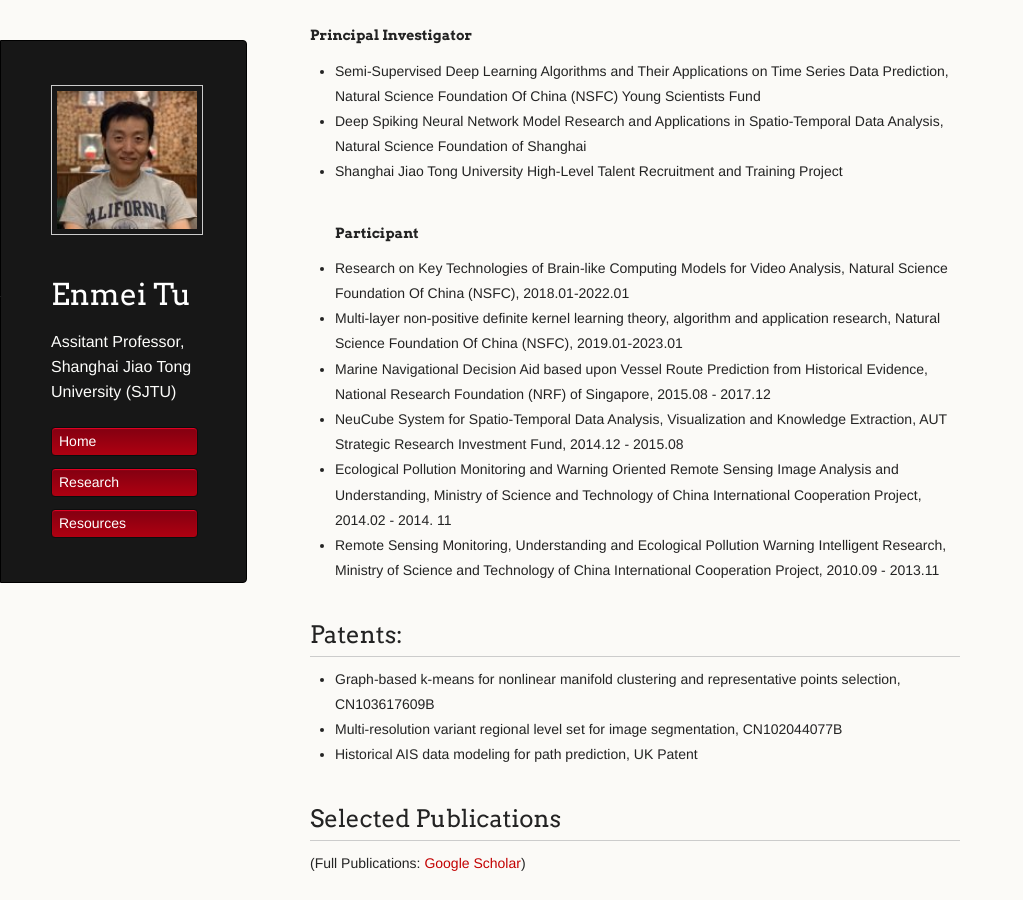
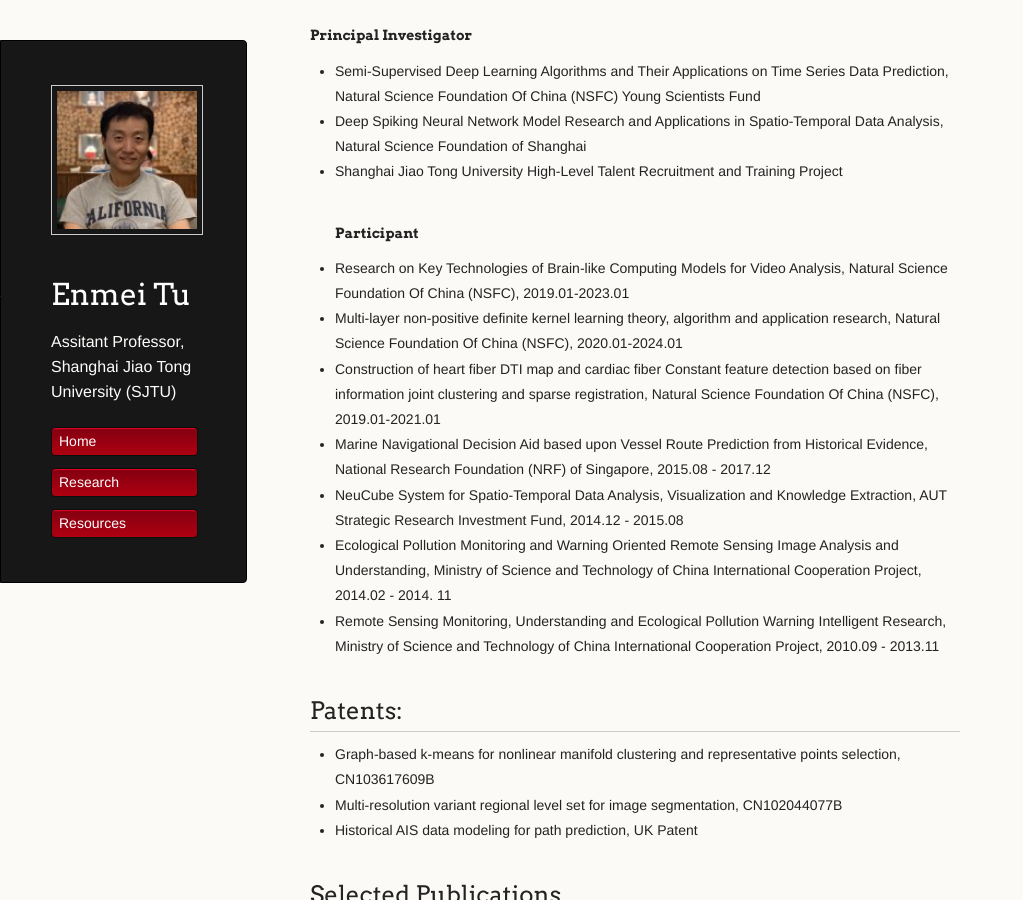
Before and after one commit to hellotem/enmeitu.github.io, a Jekyll site: the page built from research/index.md, in a window 1280 px wide and 900 px high, scrolled down 305 px. Shown: the whole window, without its empty margins (0-1023 px from the left). Built offline with Jekyll 4.4.1, drawn with Linux system fonts in a browser that asks for light colours; our own code applies the rules of GitHub Pages for plain Markdown files.

Commit message:
Update index.md

```diff
--- a/research/index.md
+++ b/research/index.md
@@ -10,8 +10,9 @@
  * Deep Spiking Neural Network Model Research and Applications in Spatio-Temporal Data Analysis, Natural Science Foundation of Shanghai
  * Shanghai Jiao Tong University High-Level Talent Recruitment and Training Project
 #### Participant
-* Research on Key Technologies of Brain-like Computing Models for Video Analysis, Natural Science Foundation Of China (NSFC), 2018.01-2022.01
-* Multi-layer non-positive definite kernel learning theory, algorithm and application research, Natural Science Foundation Of China (NSFC), 2019.01-2023.01
+* Research on Key Technologies of Brain-like Computing Models for Video Analysis, Natural Science Foundation Of China (NSFC), 2019.01-2023.01
+* Multi-layer non-positive definite kernel learning theory, algorithm and application research, Natural Science Foundation Of China (NSFC), 2020.01-2024.01
+* Construction of heart fiber DTI map and cardiac fiber Constant feature detection based on fiber information joint clustering and sparse registration, Natural Science Foundation Of China (NSFC), 2019.01-2021.01
 * Marine Navigational Decision Aid based upon Vessel Route Prediction from Historical Evidence,  National Research Foundation (NRF) of Singapore, 2015.08 - 2017.12
 * NeuCube System for Spatio-Temporal Data Analysis, Visualization and Knowledge Extraction, AUT Strategic Research Investment Fund, 2014.12 - 2015.08
 * Ecological Pollution Monitoring and Warning Oriented Remote Sensing Image Analysis and Understanding, Ministry of Science and Technology of China International Cooperation Project, 2014.02 - 2014. 11
```
